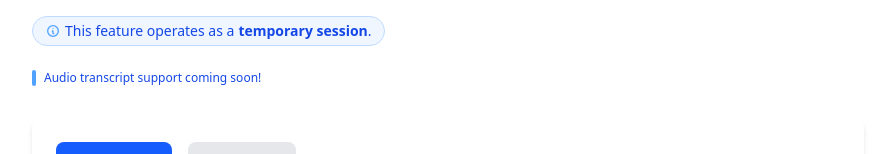
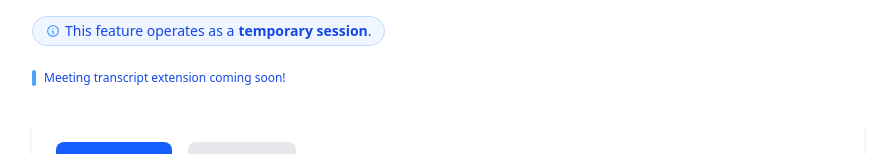
Before and after one commit to Four-Score/Confidential-Copilot, a Next.js app: page /dashboard/meeting-summarizer in a window 1280 px wide. Shown: the part 174-328 px from the top of the page, without its empty margins (192-1087 px from the left). Built offline with nearby package versions, Linux system fonts and the light colour scheme; no server answers.

Commit message:
fix:meeting button

```diff
--- a/src/app/dashboard/meeting-summarizer/page.tsx
+++ b/src/app/dashboard/meeting-summarizer/page.tsx
@@ -212,7 +212,7 @@ export default function MeetingSummarizerPage() {
           <div className="flex items-center gap-2 mt-1">
             <span className="h-4 w-1 bg-blue-400 rounded-full"></span>
             <span className="text-xs text-blue-700 font-medium">
-              Audio transcript support coming soon!
+              Meeting transcript extension coming soon!
             </span>
           </div>
         </div>
```
